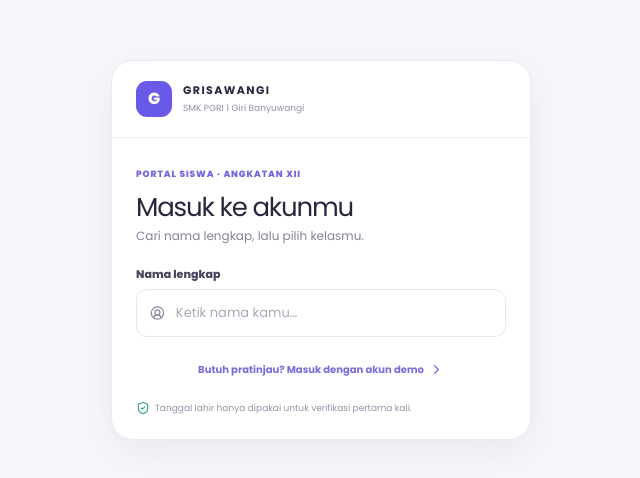
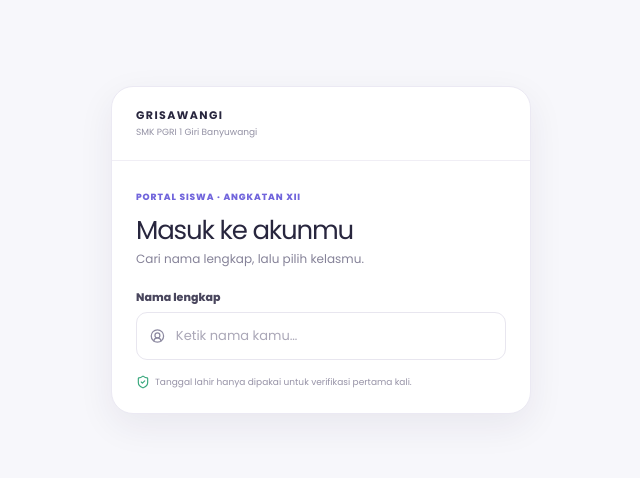
Before and after one commit to ItzMeFah/grisawangi-xii-portal, a Next.js app: page / in a window 1280 px wide. Shown: the part 150-628 px from the top of the page, without its empty margins (319-959 px from the left). Built offline with nearby package versions, Linux system fonts and the light colour scheme.

Commit message:
Remove login logo and demo access

```diff
--- a/app/portal.tsx
+++ b/app/portal.tsx
@@ -29,8 +29,6 @@ type PortalData = {
 };
 
 const KEY = "grissawangi-xii-portal-demo-v1";
-const DEMO_ID = "demo";
-const DEMO_PASSWORD = "grisawangi2026";
 const DEFAULT: PortalData = {
   announcement: "Selamat datang di ruang persiapan angkatan. Pilih konsep, cek tagihan, dan simpan kebutuhan konsumsi kamu.",
   invoiceTotal: 300000,
@@ -175,7 +173,6 @@ export default function Portal({ page }: { page: "home" | "event" | "profile" |
 type AuthStudent = Student & { id: string; nisn?: string };
 type StudentMatch = { id: string; nama: string; kelas: string; nisnAkhir: string };
 const AUTH_KEY = `${KEY}:accounts`;
-const DEMO_STUDENT: AuthStudent = { id: "demo-student", nama: "Siswa Demo", kelas: "XII Demo" };
 async function passwordDigest(password: string, saltText: string) {
   const encoder = new TextEncoder();
   const key = await crypto.subtle.importKey("raw", encoder.encode(password), "PBKDF2", false, ["deriveBits"]);
@@ -192,9 +189,6 @@ function Login({ onSubmit }: { onSubmit: (s: AuthStudent) => void }) {
   const [password, setPassword] = useState("");
   const [confirm, setConfirm] = useState("");
   const [loginPassword, setLoginPassword] = useState("");
-  const [demoOpen, setDemoOpen] = useState(false);
-  const [demoUsername, setDemoUsername] = useState("");
-  const [demoPassword, setDemoPassword] = useState("");
   const [message, setMessage] = useState("");
   const [busy, setBusy] = useState(false);
   const [accounts, setAccounts] = useState<Record<string, { salt: string; hash: string }>>({});
@@ -241,12 +235,8 @@ function Login({ onSubmit }: { onSubmit: (s: AuthStudent) => void }) {
       onSubmit({ id: selected.id, nama: selected.nama, kelas: selected.kelas });
     } finally { setBusy(false); }
   };
-  const signInDemo = () => {
-    if (demoUsername.trim() !== DEMO_ID || demoPassword !== DEMO_PASSWORD) return setMessage("ID atau password akun demo belum cocok.");
-    setMessage(""); onSubmit(DEMO_STUDENT);
-  };
   return <main className="auth-screen"><section className="auth-card">
-    <div className="auth-brand"><span className="auth-brand-mark">G</span><span><b>GRISAWANGI</b><small>SMK PGRI 1 Giri Banyuwangi</small></span></div>
+    <div className="auth-brand"><span><b>GRISAWANGI</b><small>SMK PGRI 1 Giri Banyuwangi</small></span></div>
     <div className="auth-content">
       <span className="auth-kicker">PORTAL SISWA · ANGKATAN XII</span>
       <h1>Masuk ke akunmu</h1><p className="auth-subtitle">{!selected?"Cari nama lengkap, lalu pilih kelasmu.":verified?"Identitas cocok. Buat password untuk akunmu.":accounts[selected.id]?"Masukkan password akunmu untuk melanjutkan.":"Pertama kali masuk? Verifikasi tanggal lahir, lalu buat password."}</p>
@@ -258,8 +248,6 @@ function Login({ onSubmit }: { onSubmit: (s: AuthStudent) => void }) {
       {selected&&!verified&&!accounts[selected.id]&&<><div className="auth-field"><label>Tanggal lahir <span>untuk verifikasi pertama kali · tahun tidak perlu</span></label><div className="auth-birth-row"><div className="auth-input-wrap"><CalendarDays size={17}/><select aria-label="Bulan lahir" value={birthMonth} onChange={e=>{setBirthMonth(e.target.value);setBirthDay("");}}><option value="">Bulan</option>{["Januari","Februari","Maret","April","Mei","Juni","Juli","Agustus","September","Oktober","November","Desember"].map((month,i)=><option key={month} value={String(i+1)}>{month}</option>)}</select></div><div className="auth-input-wrap"><span className="birth-day-icon">#</span><select aria-label="Tanggal lahir" value={birthDay} onChange={e=>setBirthDay(e.target.value)} disabled={!birthMonth}><option value="">Tanggal</option>{Array.from({length:birthMonth?new Date(2000,Number(birthMonth),0).getDate():0},(_,i)=>String(i+1)).map(day=><option key={day} value={day}>{day}</option>)}</select></div></div></div><button className="auth-submit" type="button" disabled={busy} onClick={verifyDob}>{busy?"Memverifikasi…":"Verifikasi identitas"}<ArrowRight size={18}/></button></>}
       {verified&&<div className="auth-password-step"><div className="auth-verified"><Check size={16}/><span>Identitas terverifikasi</span><small>{verified.nama} · {verified.kelas}<br/>NISN: {verified.nisn}</small></div><label className="auth-field"><span>Password baru</span><div className="auth-input-wrap"><ShieldCheck size={18}/><input type="password" autoComplete="new-password" value={password} onChange={e=>setPassword(e.target.value)} placeholder="Minimal 8 karakter"/></div></label><label className="auth-field"><span>Konfirmasi password</span><div className="auth-input-wrap"><ShieldCheck size={18}/><input type="password" autoComplete="new-password" value={confirm} onChange={e=>setConfirm(e.target.value)} placeholder="Ulangi password"/></div></label><button className="auth-submit" type="button" onClick={activate}>Simpan & masuk <ArrowRight size={18}/></button><small className="auth-local-note">Akun password tersimpan di perangkat ini.</small></div>}
       {message&&<div className={`auth-message ${verified?"success":""}`} role="status">{message}</div>}
-      <button type="button" className="auth-demo-toggle" onClick={()=>setDemoOpen(v=>!v)}>{demoOpen?"Tutup akun demo":"Butuh pratinjau? Masuk dengan akun demo"}<ChevronRight size={15}/></button>
-      {demoOpen&&<section className="auth-demo-card"><div className="auth-demo-head"><span>DEMO</span><b>Akun pratinjau</b></div><p>Akun fiktif untuk melihat tampilan portal. Bukan data siswa.</p><label className="auth-field"><span>ID demo</span><div className="auth-input-wrap"><CircleUserRound size={17}/><input autoComplete="username" value={demoUsername} onChange={e=>setDemoUsername(e.target.value)} placeholder="demo"/></div></label><label className="auth-field"><span>Password demo</span><div className="auth-input-wrap"><ShieldCheck size={17}/><input type="password" autoComplete="current-password" value={demoPassword} onChange={e=>setDemoPassword(e.target.value)} placeholder="Masukkan password demo"/></div></label><button className="auth-submit" type="button" onClick={signInDemo}>Masuk akun demo <ArrowRight size={18}/></button><small className="auth-demo-hint">ID: <b>demo</b> · Password: <b>grisawangi2026</b></small></section>}
       <p className="auth-privacy"><ShieldCheck size={14}/> Tanggal lahir hanya dipakai untuk verifikasi pertama kali.</p>
     </div>
   </section></main>;
```
